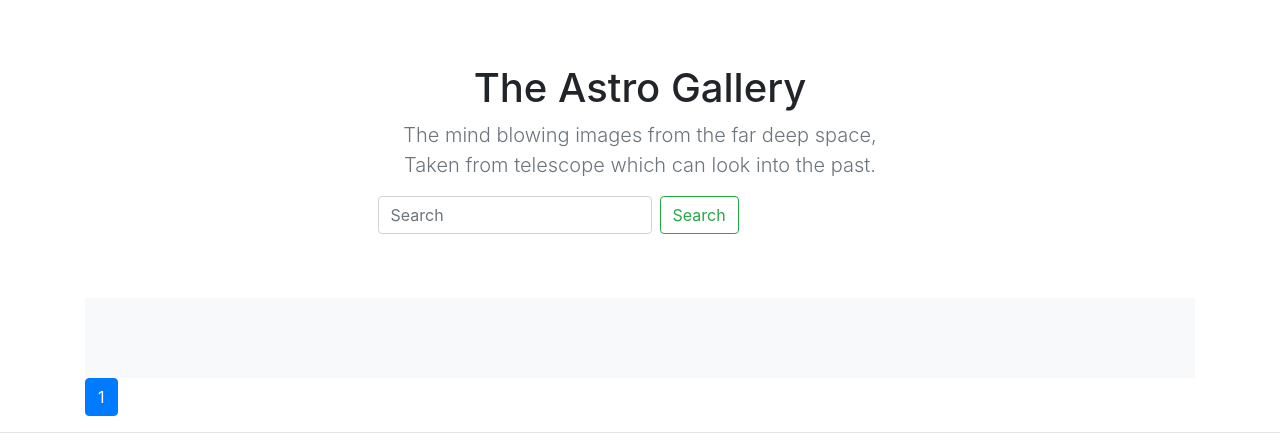
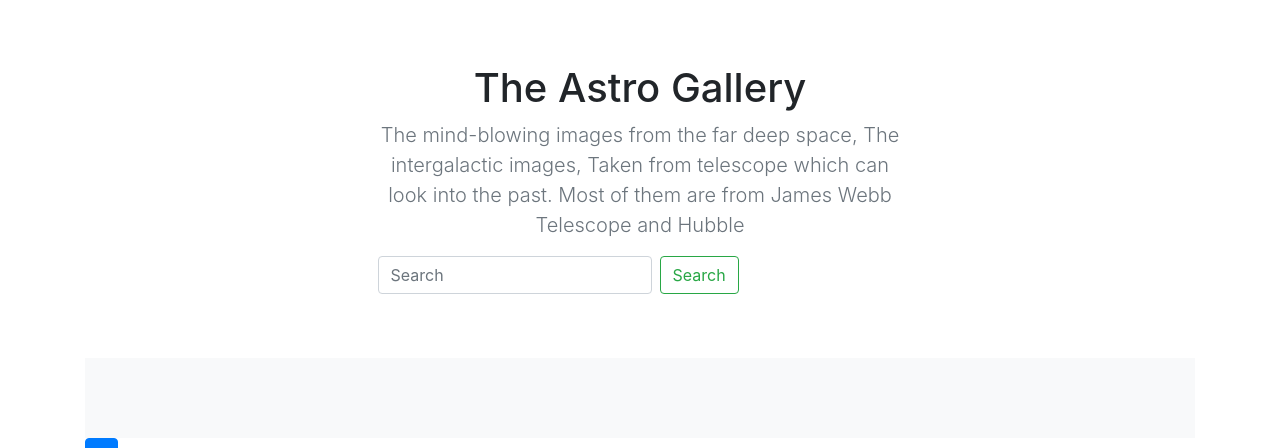
Before and after one commit to samirpatil2000/HackerEarth, a Django app: page / in a window 1280 px wide. Shown: the part 56-504 px from the top of the page. Run offline with Django 4.2, Linux system fonts and the light colour scheme; data that the repository does not hold is empty; some libraries are stand-ins or nearby versions.

Commit message:
[CHANGE] Change max length of the name field

```diff
--- a/gallery/models.py
+++ b/gallery/models.py
@@ -7,7 +7,7 @@
 
 class Image(models.Model):
 
-    name = models.CharField(max_length=50, default="The Image")
+    name = models.CharField(max_length=100, default="The Image")
     url = models.CharField(max_length=200)
     detail = models.TextField(default="The image details")
 
--- a/templates/gallery/image_list.html
+++ b/templates/gallery/image_list.html
@@ -10,7 +10,7 @@
         <div class="row py-lg-5">
           <div class="col-lg-6 col-md-8 mx-auto">
             <h1 class="fw-light">The Astro Gallery</h1>
-            <p class="lead text-muted">The mind blowing images from the far deep space, Taken from telescope which can look into the past.</p>
+            <p class="lead text-muted">The mind-blowing images from the far deep space, The intergalactic images, Taken from telescope which can look into the past. Most of them are from James Webb Telescope and Hubble </p>
 
                 <form class="form-inline center" method="GET">
                   <input class="form-control mr-sm-2" type="search" name="search" placeholder="Search" aria-label="Search" value="{{ request.GET.search }}">
```
